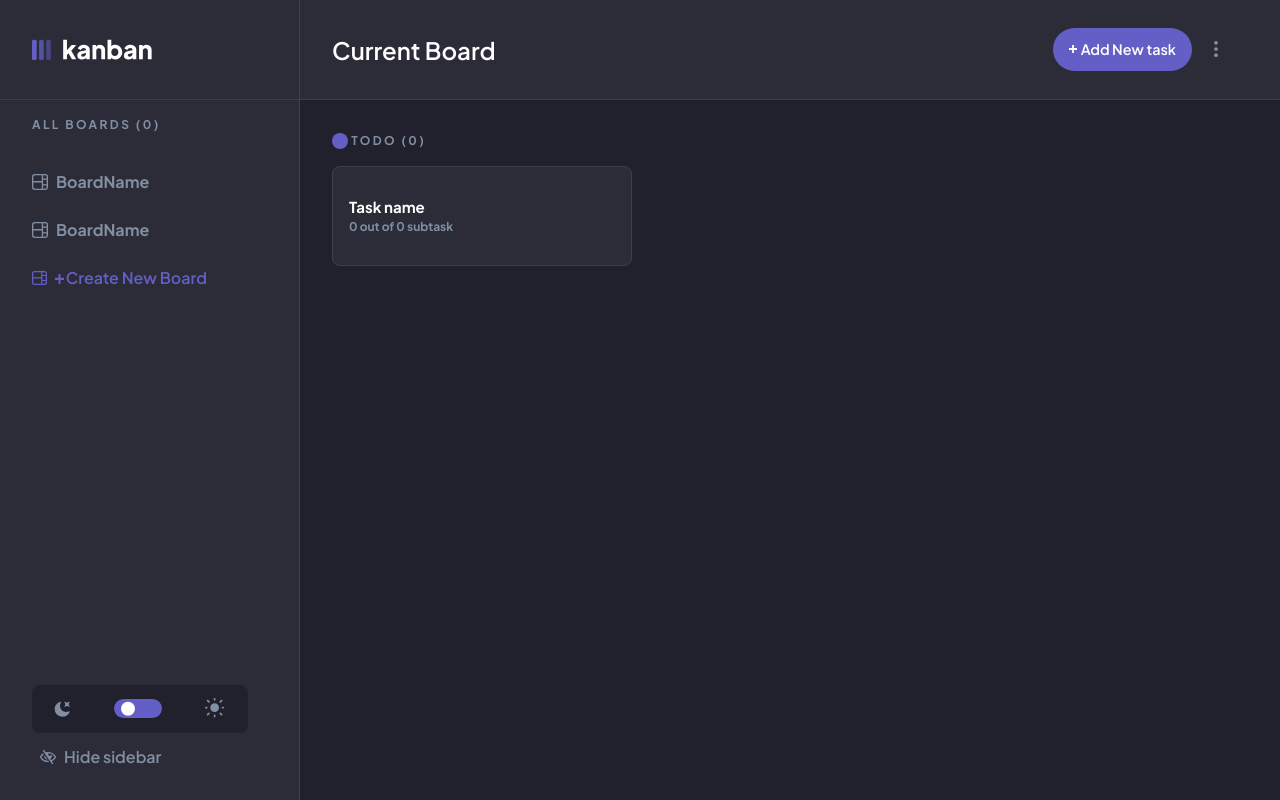
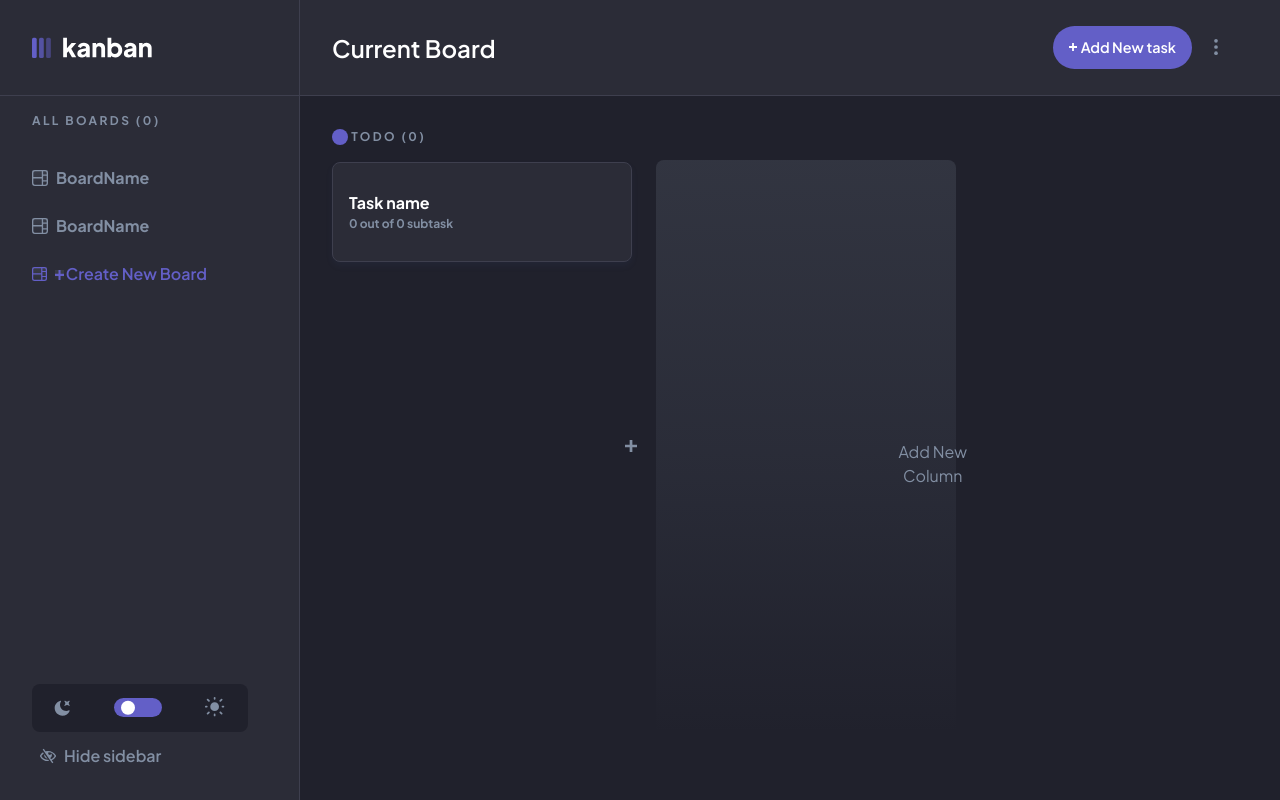
Before and after one commit to skyrun2/kanban_task_manager, a React (Vite) app: page / in a window 1280 px wide. Built offline with nearby package versions, Linux system fonts and the light colour scheme.

Commit message:
task card

```diff
--- a/src/App.tsx
+++ b/src/App.tsx
@@ -10,8 +10,7 @@ function App() {
   return (
     <>
       <div
-      id='side_bar'
-      className=' w-full h-[100vh] grid grid-rows-main  font-jakarta'>
+      className=' w-full h-[100vh] flex flex-col  font-jakarta'>
         <Header/>
         <Body/>
         </div>
--- a/src/components/BoardTasks.tsx
+++ b/src/components/BoardTasks.tsx
@@ -1,13 +1,21 @@
 import { useKanbanState } from "../lib/store/useKanbanStore";
 import classListExt from "../utils/classListExt";
 import Column from "./Column";
+import CreateColumn from "./CreateColumn";
 
 
 const BoardTasks  = () =>{
     const theme = useKanbanState((state)=>state.theme);
+    const headerHeight = useKanbanState((state)=>state.headerHeight);
+    const innerHeightRem = useKanbanState((state)=>state.innerHeightRem);
+    console.log(window.innerHeight);
+
     return(
-        <div className=" pl-boardLeft pt-[2rem] w-full h-[100%] grow ">
+        <div className=" pl-boardLeft pt-[2rem] w-[30rem] h-[60rem]  grow flex   gap-card overflow-auto"
+        style={{height:`${innerHeightRem-headerHeight}rem`}}
+        >
             <Column/>
+            <CreateColumn/>
         </div>
     )
 }
--- a/src/components/Body.tsx
+++ b/src/components/Body.tsx
@@ -6,8 +6,11 @@ import SideBar from "./SideBar";
 
 const Body  = () =>{
     const theme = useKanbanState((state)=>state.theme);
+
+
+
     return(
-        <div className={`${classListExt("body",theme)} w-full h-[100%]  flex items-center justify-between `}>
+        <div className={`${classListExt("body",theme)}  w-full  grow  flex  justify-between `} >
             <SideBar/>
             <BoardTasks/>
         </div>
--- a/src/components/Column.tsx
+++ b/src/components/Column.tsx
@@ -1,21 +1,20 @@
-import { useKanbanState } from "../lib/store/useKanbanStore";
-import classListExt from "../utils/classListExt";
+// import { useKanbanState } from "../lib/store/useKanbanStore";
+// import classListExt from "../utils/classListExt";
+import TaskCard from "./TaskCard";
 
 const Column = ()  =>{
-    const theme = useKanbanState((state=>state.theme));
+    // const theme = useKanbanState((state=>state.theme));
     return (
-        <div className=" pb-[1.5] flex flex-col w-column" >
-                <div id="column_name"  className="pb-[1rem] flex items-center gap-[.2rem] text-grey font-bold text-[.75rem] tracking-[0.15rem]">
+        <div className=" pb-[1.5rem] shrink-0 w-column flex flex-col" >
+                <div id="column_name"  className="pb-[1rem] shrink-0 flex items-center gap-[.2rem] text-grey font-bold text-[.75rem] tracking-[0.15rem]">
                     <span className="h-[1rem] aspect-square bg-add rounded-[100%] "></span>
                     <p>TODO (0)</p>
                 </div>
-                <div id="task_list" className={` w-full  grid grid-cols-1 gap-[1.5rem] text-[.94rem] font-bold`}>
-                    <div id="task_card" className={` ${classListExt("taskCard",theme)} pl-[1rem] h-[6.25rem] flex flex-col justify-center items-start rounded-[.5rem]`}>
-                        <p className="h-fit w-fit">Task name</p>
-                        <p className=" h-fit w-fit  text-grey text-[.75rem] font-bold "> 0 out of 0 subtask</p>
-                    </div>
+                <div className=" width-full h-[90%] grow grid grid-flow-row gap-[1.5rem] ">
+                    <TaskCard/>
+
                 </div>
-            </div>
+        </div>
     )
 }
 export default Column;
--- /dev/null
+++ b/src/components/CreateColumn.tsx
@@ -0,0 +1,18 @@
+import assetsData from "../utils/assetsData";
+
+const CreateColumn = () =>{
+    return(
+        <div className=" pt-[2rem] w-column ">
+            <button className="create_column w-full h-[90%] bg-gradientLight flex items-center justify-center  rounded-[0.5rem]">
+                <div className="  h-[1rem] flex gap-[0.2rem] ">
+                    <svg  className="" xmlns="http://www.w3.org/2000/svg">
+                        <path fill="currentColor" d="M7.368 12V7.344H12V4.632H7.368V0H4.656v4.632H0v2.712h4.656V12z"/>
+                    </svg>
+                    <span>Add New Column</span>
+
+                </div>
+            </button>
+        </div>
+    )
+}
+export default CreateColumn;
--- a/src/components/Header.tsx
+++ b/src/components/Header.tsx
@@ -7,12 +7,15 @@ import classListExt from "../utils/classListExt";
 const Header = () =>{
     const logo = useKanbanState((state)=>state.logo);
     const theme = useKanbanState((state)=>state.theme);
+    const headerHeight = useKanbanState((state)=>state.headerHeight);
 
 
     console.log(theme);
 
     return(
-        <div id="header" className={`${classListExt("header",theme)}  w-full h-[100%]  flex items-center justify-between font-jakarta border-b `} >
+        <div id="header" className={`${classListExt("header",theme)}  w-full  shrink-0  flex items-center justify-between font-jakarta border-b `}
+            style={{height:`${headerHeight}rem`}}
+        >
             <div id="logo" className={` ${classListExt("logo",theme)} pl-[2rem] w-left h-full flex items-center border-r  cursor-pointer ` } >
                 <div className="w-[45%]">
                 <img src={logo} className="w-[100%]" alt="" />
--- a/src/components/TaskCard.tsx
+++ b/src/components/TaskCard.tsx
@@ -4,8 +4,8 @@ import classListExt from "../utils/classListExt";
 const TaskCard = () =>{
     const theme = useKanbanState((state)=>state.theme);
     return (
-        <div id="task_card" className={` ${classListExt("taskCard",theme)} pl-[1rem] h-[6.25rem] flex flex-col justify-center items-start rounded-[.5rem]`}>
-            <p className="h-fit w-fit">Task name</p>
+        <div id="task_card" className={` ${classListExt("taskCard",theme)} pl-[1rem] h-[6.25rem] shrink-0 flex flex-col justify-center items-start rounded-[.5rem] shadow`}>
+            <p className="h-fit w-fit font-bold">Task name</p>
             <p className=" h-fit w-fit  text-grey text-[.75rem] font-bold "> 0 out of 0 subtask</p>
         </div>
     )
--- a/src/index.css
+++ b/src/index.css
@@ -5,7 +5,7 @@
     --background-color-mainLight: #ffffff;
     --background-color-mainDark: #2B2C37;
     --background-color-bodyLight: #F4F7FD;
-    --background-color-gradientLight: linearGradient(180deg,#DCE1E9,#F3F6FC);
+    --background-image-gradientLight: linear-gradient(rgba(121, 132, 147, 0.2), rgba(130, 143, 163, 0.1), rgba(130, 143, 163, 0));
     --background-color-add: #635fc7;
     --background-color-addHover: #A8A4FF;
     --background-color-moreHoverLight: #e4ebfa;
@@ -18,28 +18,41 @@
     --color-dark:#000;
     --color-grey: #828fa3;
     --font-jakarta: "Plus Jakarta Sans", sans-serif;
-    --grid-template-rows-main: 1fr 7fr;
+    --grid-template-rows-main: 6.5rem 1fr;
     --padding-sideBarLeft : 2rem;
     --padding-boardLeft : 2rem;
     --width-left:18.75rem;
     --width-column:18.75rem;
     --letter-spacing-wid:0.15rem ;
-
+    --box-shadow-taskCard:  rgba(54, 78, 126, 0.1)  0px 4px 6px;
+    --gap-card: 1.5rem
 
 
 }
 
-
+/* linear-gradient(rgba(121, 132, 147, 0.2), rgba(130, 143, 163, 0.1), rgba(130, 143, 163, 0)); */
 button{
     cursor: pointer;
+
 
 }
 .scale{
     transform: scale(.9);
 
 }
+.shadow{
+    box-shadow: rgba(54, 78, 126, 0.1)  0px 4px 6px;
+
+}
 #circle {
     transform: translateY(-50%) ;
+}
+.create_column{
+    color: #828fa3;
+
+}
+.create_column:hover{
+    color: #635fc7;
 }
 /* e4ebf */
 /* #side_bar{
--- a/src/lib/store/useKanbanStore.ts
+++ b/src/lib/store/useKanbanStore.ts
@@ -4,6 +4,9 @@ import colorTheme from '../../utils/colorScheme';
 const darkTheme = colorTheme("dark");
 const defaultState : Omit<KanbanStore,'actions'> = {
     theme:"dark",
+    rem : 16,
+    innerHeightRem : window.innerHeight/16,
+    headerHeight : 6 ,
     logo: darkTheme.logo,
 }
 export const useKanbanState = create<KanbanStore>()((set,get) =>({
--- a/src/lib/types/store.ts
+++ b/src/lib/types/store.ts
@@ -5,6 +5,9 @@ export type iClassList =  Record<string,{light:string,dark:string}>;
 export interface KanbanStore{
     theme: iTheme,
     logo: string,
+    rem : number,
+    innerHeightRem : number,
+    headerHeight : number ;
     actions:{
         setTheme:(theme:iTheme)=> void;
     }
--- a/src/utils/classListExt.ts
+++ b/src/utils/classListExt.ts
@@ -1,15 +1,14 @@
 import { iClassList, iTheme } from "../lib/types/store";
 
 function classListExt(element:string,theme:iTheme) {
-
     const classList : iClassList = {
         body  :  {
             light:" bg-boardCardLight ",
             dark:" bg-boardCardDark "
         },
         header  :  {
-            light:" bg-mainLight border-b border-b-lineLight text-dark",
-            dark:" bg-mainDark border-b border-b-lineDark text-light ",
+            light:"bg-mainLight border-b border-b-lineLight text-dark",
+            dark:"bg-mainDark border-b border-b-lineDark text-light ",
 
         },
         logo  :  {
```
